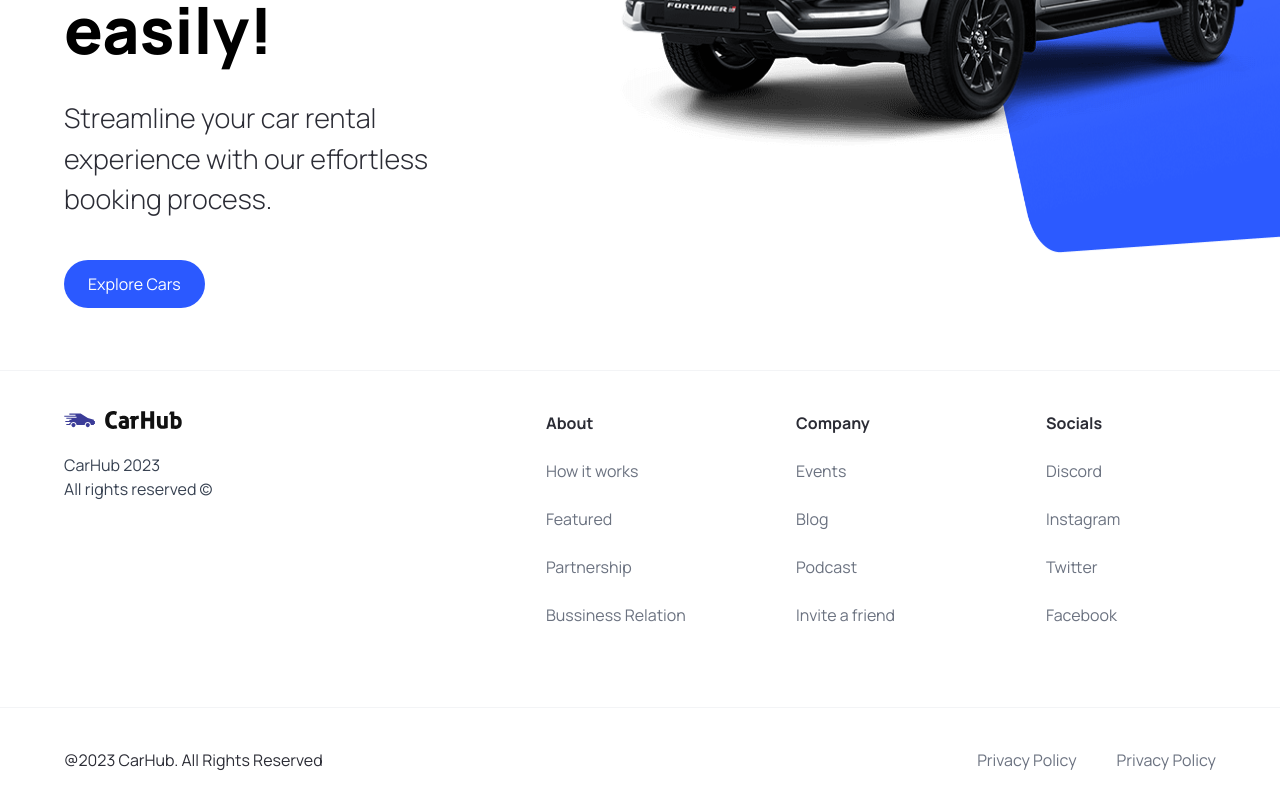
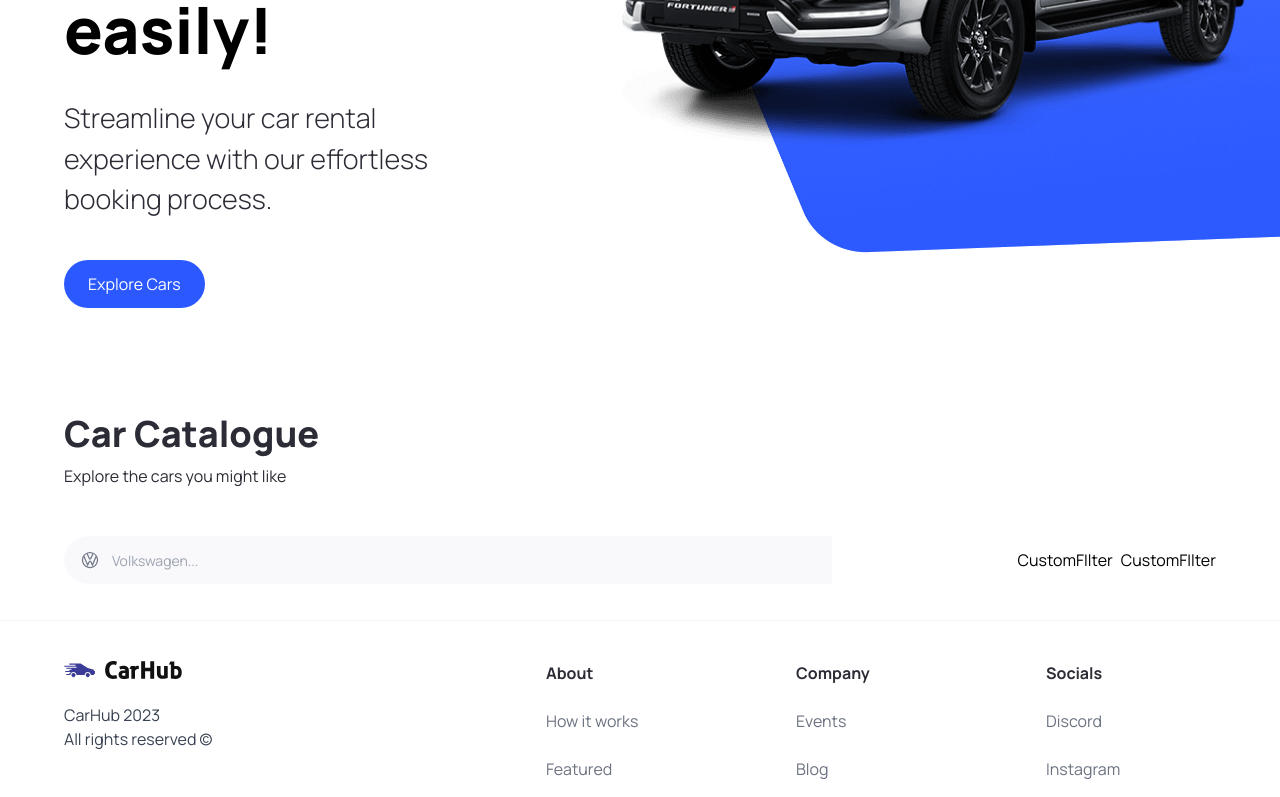
Before and after one commit to LukaTizic/carhub-nextjs, a Next.js app: page / in a window 1280 px wide. Shown: the part 450-1247 px from the top of the page. Built offline with nearby package versions, Linux system fonts and the light colour scheme.

Commit message:
add search bar

```diff
--- a/app/page.tsx
+++ b/app/page.tsx
@@ -1,9 +1,22 @@
-import { Hero } from "@/components";
+import { Hero, CustomFilter, SearchBar } from "@/components";
 
 export default function Home() {
   return (
     <main className='overflow-hidden'>
       <Hero />
+      <div className='mt-12 padding-x padding-y max-width ' id='discover'>
+        <div className='home__text-container'>
+          <h1 className='text-4xl font-extrabold'> Car Catalogue</h1>
+          <p>Explore the cars you might like</p>
+        </div>
+        <div className='home__filters'>
+          <SearchBar />
+          <div className='home__filter-container'>
+            <CustomFilter title='fuel' />
+            <CustomFilter title='year' />
+          </div>
+        </div>
+      </div>
     </main>
   );
 }
--- /dev/null
+++ b/components/CustomFilter.tsx
@@ -0,0 +1,7 @@
+import React from "react";
+
+const CustomFIlter = () => {
+  return <div>CustomFIlter</div>;
+};
+
+export default CustomFIlter;
--- a/components/Hero.tsx
+++ b/components/Hero.tsx
@@ -25,8 +25,8 @@
       <div className='hero__image-container'>
         <div className='hero__image'>
           <Image src='/hero.png' alt='hero' fill className='object-contain' />
-          <div className='hero__image-overlay' />
         </div>
+        <div className='hero__image-overlay' />
       </div>
     </div>
   );
--- /dev/null
+++ b/components/SearchBar.tsx
@@ -0,0 +1,23 @@
+"use client";
+import SearchManufacturer from "./SearchManufacturer";
+
+import { useState } from "react";
+
+const SearchBar = () => {
+  const [manufacturer, setManufacturer] = useState("");
+
+  const handleSearch = () => {};
+
+  return (
+    <form className='searchbar' onSubmit={handleSearch}>
+      <div className='searchbar__item'>
+        <SearchManufacturer
+          manufacturer={manufacturer}
+          setManufacturer={setManufacturer}
+        />
+      </div>
+    </form>
+  );
+};
+
+export default SearchBar;
--- /dev/null
+++ b/components/SearchManufacturer.tsx
@@ -0,0 +1,90 @@
+"use client";
+
+import Image from "next/image";
+import { useState, Fragment } from "react";
+import { Combobox, Transition } from "@headlessui/react";
+
+import { SearchManufacturerProps } from "@/types";
+import { manufacturers } from "@/constants";
+
+const SearchManufacturer = ({
+  manufacturer,
+  setManufacturer,
+}: SearchManufacturerProps) => {
+  const [query, setQuery] = useState("");
+
+  const filteredManufacturers =
+    query === ""
+      ? manufacturers
+      : manufacturers.filter((item) =>
+          item
+            .toLocaleLowerCase()
+            .replace(/\s/g, "")
+            .includes(query.toLocaleLowerCase().replace(/\s/g, ""))
+        );
+  return (
+    <div className='search-manufacturer'>
+      <Combobox value={manufacturer} onChange={setManufacturer}>
+        <div className='relative w-full'>
+          <Combobox.Button className='absolute top-[14px]'>
+            <Image
+              src='/car-logo.svg'
+              width={20}
+              height={20}
+              className='ml-4'
+              alt='logo'
+            />
+          </Combobox.Button>
+          <Combobox.Input
+            className='search-manufacturer__input'
+            placeholder='Volkswagen...'
+            displayValue={(manufacturer: string) => manufacturer}
+            onChange={(e) => setQuery(e.target.value)}
+          />
+          <Transition
+            as={Fragment}
+            leave='transition ease-in duration-100'
+            leaveFrom='opacity-100'
+            leaveTo='opacity-0'
+            afterLeave={() => setQuery("")}
+          >
+            <Combobox.Options>
+              {filteredManufacturers.map((item) => (
+                <Combobox.Option
+                  key={item}
+                  className={({ active }) =>
+                    `relative search-manufacturer__option ${
+                      active ? "bg-primary-blue text-white" : "text-gray-900"
+                    }`
+                  }
+                  value={item}
+                >
+                  {({ selected, active }) => (
+                    <>
+                      <span
+                        className={`block truncate ${
+                          selected ? "font-medium" : "font-normal"
+                        }`}
+                      >
+                        {item}
+                      </span>
+                      {selected ? (
+                        <span
+                          className={`absolute inset-y-0 left-0 flex items-center pl-3 ${
+                            active ? "text-white" : "text-teal-600"
+                          }`}
+                        ></span>
+                      ) : null}
+                    </>
+                  )}
+                </Combobox.Option>
+              ))}
+            </Combobox.Options>
+          </Transition>
+        </div>
+      </Combobox>
+    </div>
+  );
+};
+
+export default SearchManufacturer;
--- a/components/index.ts
+++ b/components/index.ts
@@ -2,5 +2,16 @@
 import CustomButton from "./CustomButton";
 import Navbar from "./Navbar";
 import Footer from "./Footer";
+import SearchBar from "./SearchBar";
+import CustomFilter from "./CustomFilter";
+import SearchManufacturer from "./SearchManufacturer";
 
-export { Hero, CustomButton, Navbar, Footer };
+export {
+  Hero,
+  CustomButton,
+  Navbar,
+  Footer,
+  SearchBar,
+  CustomFilter,
+  SearchManufacturer,
+};
--- a/package.json
+++ b/package.json
@@ -9,6 +9,7 @@
     "lint": "next lint"
   },
   "dependencies": {
+    "@headlessui/react": "^1.7.15",
     "@types/node": "20.4.2",
     "@types/react": "18.2.14",
     "@types/react-dom": "18.2.7",
--- a/types/index.ts
+++ b/types/index.ts
@@ -6,3 +6,8 @@
   handleClick?: MouseEventHandler<HTMLButtonElement>;
   btnType?: "button" | "submit";
 }
+
+export interface SearchManufacturerProps {
+  manufacturer: string;
+  setManufacturer: (manufacturer: string) => void;
+}
```
Also changed, not shown: 1 other file (tests, documents, lock files or other folders).
